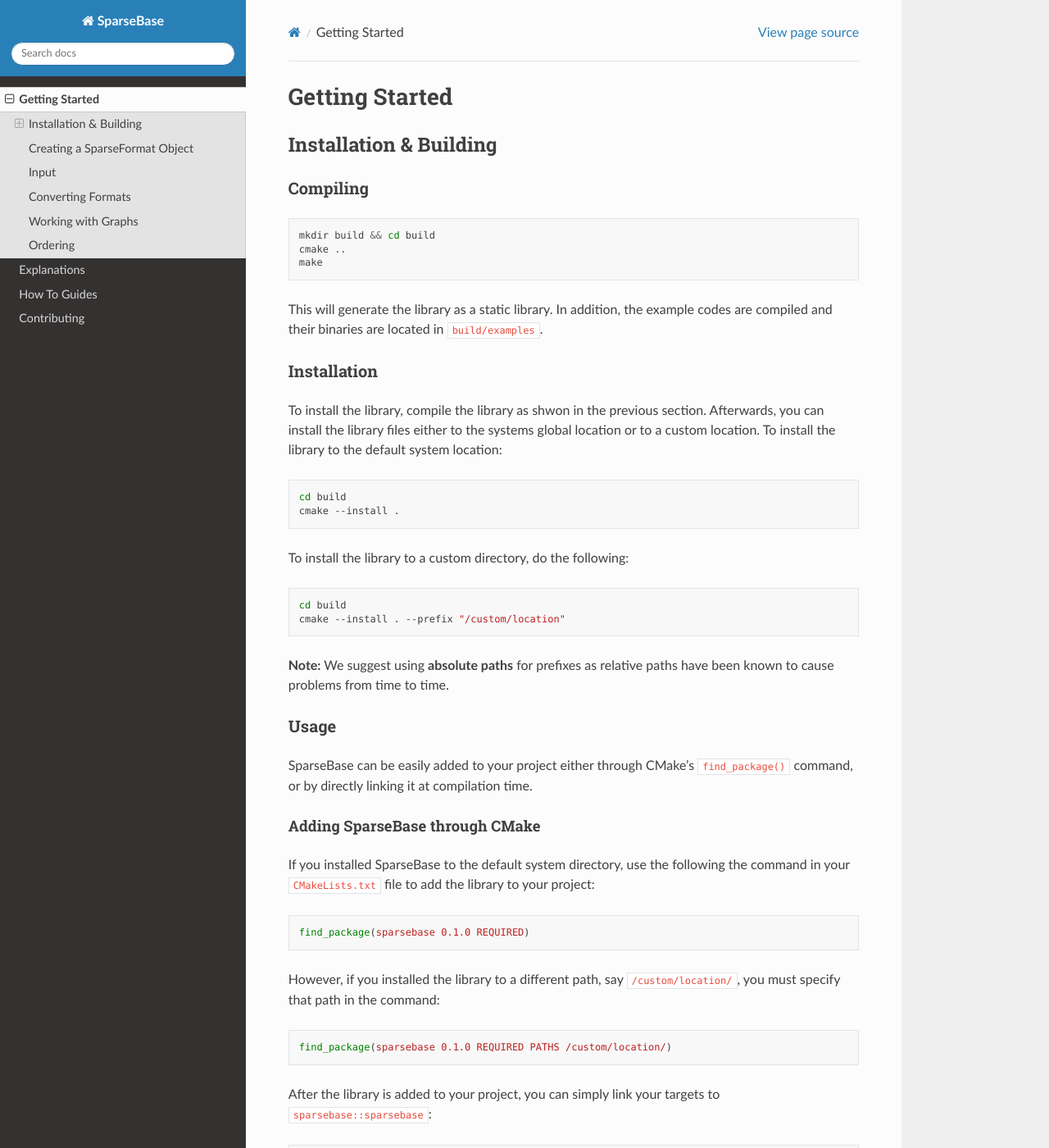
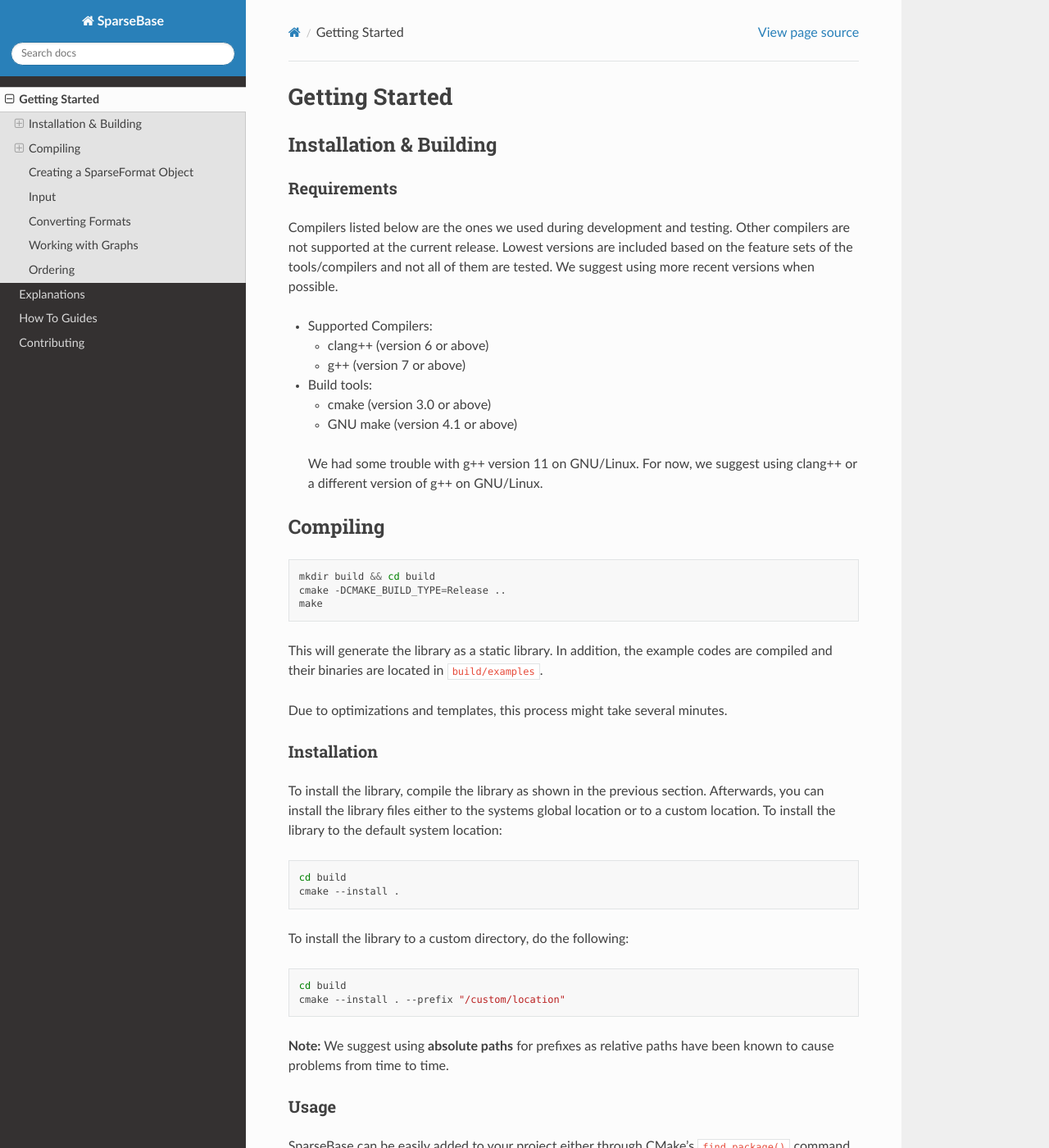
Before and after one commit to sparcityeu/SparseBase, a Sphinx documentation site: the page built from docs/pages/getting_started.md, in a window 1280 px wide and 1400 px high. Shown: the whole window at 82% size. Built offline with Sphinx 7.4.7 and the Read the Docs theme 2.0.0, drawn with Linux system fonts in a browser that asks for light colours; pages that are not in the unit, such as notebooks, are missing from menus; some of the changed text lies outside the part shown.

Commit message:
Added requirements, new build instructions and namespaces to docs and README

````diff
--- a/docs/pages/getting_started.md
+++ b/docs/pages/getting_started.md
@@ -2,18 +2,42 @@
 
 ## Installation & Building
 
-### Compiling
+### Requirements
+
+Compilers listed below are the ones we used during development and testing.
+Other compilers are not supported at the current release.
+Lowest versions are included based on the feature sets of the tools/compilers
+and not all of them are tested.
+We suggest using more recent versions when possible.
+
+- Supported Compilers:
+    - clang++ (version 6 or above)
+    - g++ (version 7 or above)
+
+- Build tools:
+    - cmake (version 3.0 or above)
+    - GNU make (version 4.1 or above)
+
+> We had some trouble with g++ version 11 on GNU/Linux.
+> For now, we suggest using clang++ or a different version of g++ on GNU/Linux.
+
+
+
+## Compiling
 ```bash
 mkdir build && cd build
-cmake ..
+cmake -DCMAKE_BUILD_TYPE=Release ..
 make
 ```
 
 This will generate the library as a static library. In addition, the example codes are compiled and their binaries are located in `build/examples`.
 
+Due to optimizations and templates, this process might take several minutes.
+
+
 ### Installation
 
-To install the library, compile the library as shwon in the previous section. Afterwards, you can install the library files either to the systems global location or to a custom location. To install the library to the default system location:
+To install the library, compile the library as shown in the previous section. Afterwards, you can install the library files either to the systems global location or to a custom location. To install the library to the default system location:
 ```bash
 cd build
 cmake --install .
````
Also changed, not shown: other parts of docs/pages/getting_started.md (+12 -12 lines), README.md (+47 -25 lines), docs/pages/explanations/explanation_sparsepreprocess.md (+2 -2 lines), docs/pages/explanations/sparse_format.md (+5 -5 lines), docs/pages/how_to_guides/how_add_reordering.md (+9 -9 lines), 1 other file.
